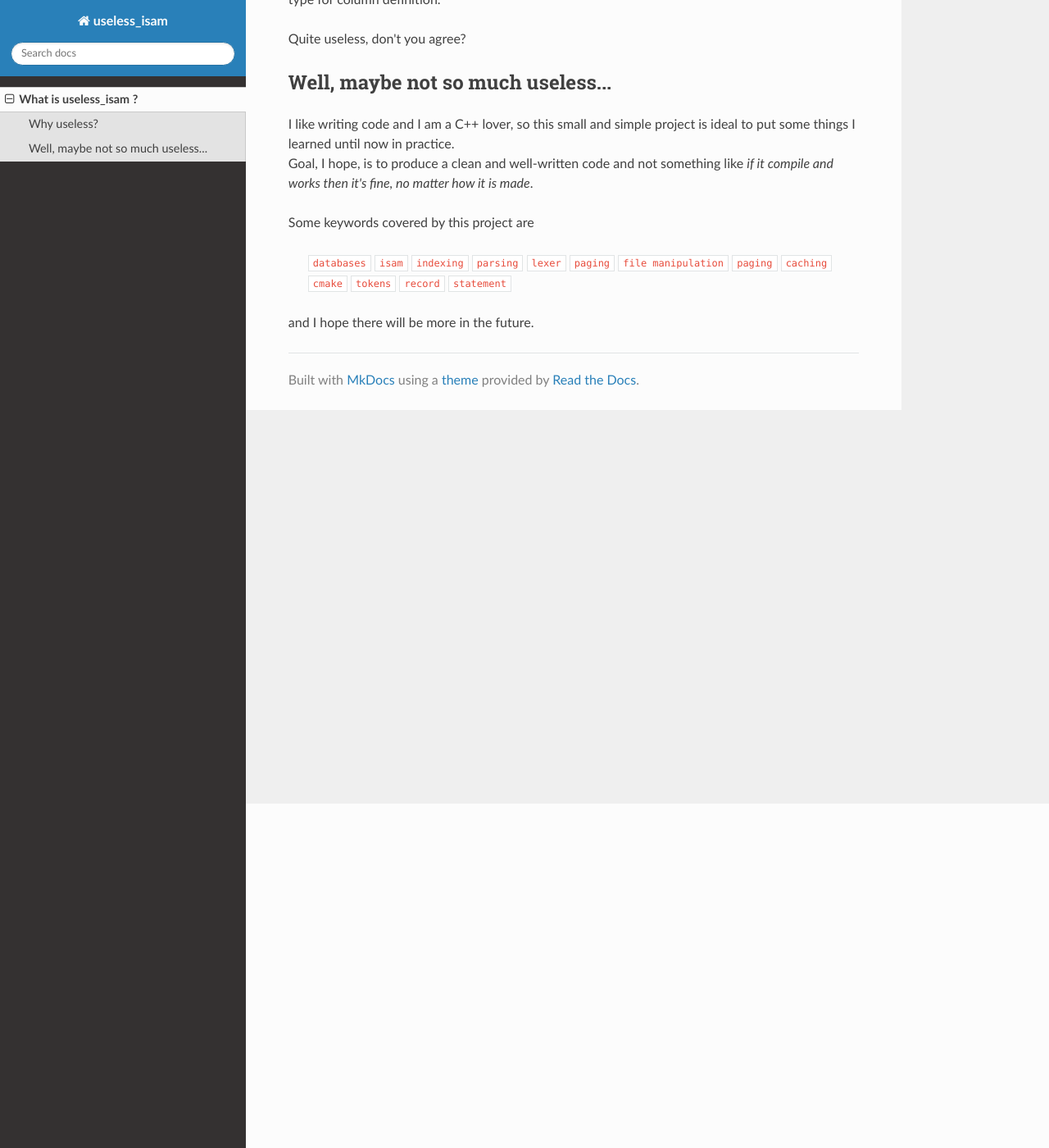
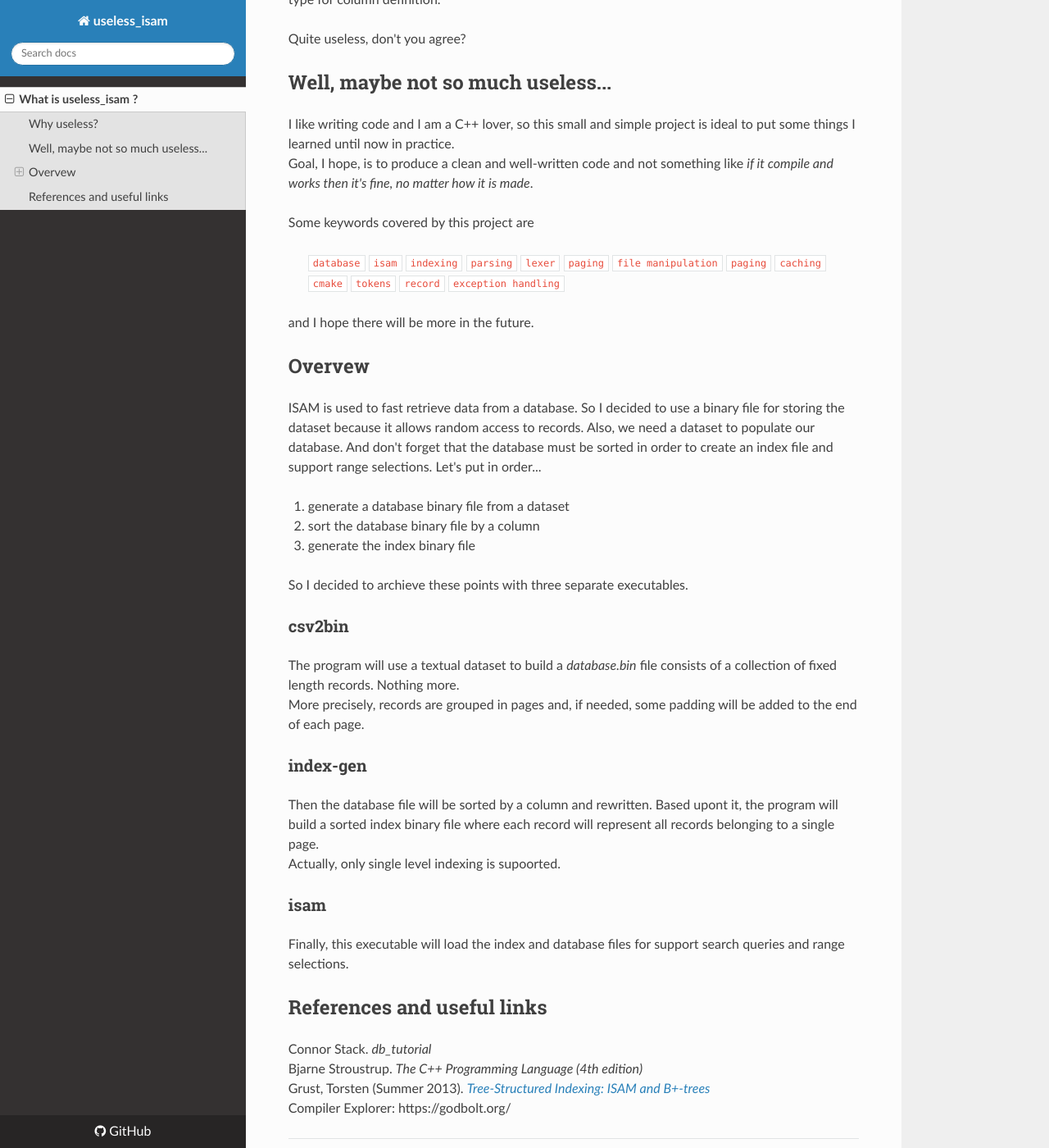
Before and after one commit to JohnHop/useless_isam, an MkDocs documentation site: the page built from docs/index.md, in a window 1280 px wide and 1400 px high, scrolled down 420 px. Shown: the whole window at 82% size. Built offline with MkDocs 1.6.1, drawn with Linux system fonts in a browser that asks for light colours; nearby versions of some CDN libraries.

Commit message:
Correzioni, + part1.md

```diff
--- a/docs/index.md
+++ b/docs/index.md
@@ -14,6 +14,36 @@ Goal, I hope, is to produce a clean and well-written code and not something like
 
 Some keywords covered by this project are
 
-> `databases` `isam` `indexing` `parsing` `lexer` `paging` `file manipulation` `paging` `caching` `cmake` `tokens` `record` `statement`
+> `database` `isam` `indexing` `parsing` `lexer` `paging` `file manipulation` `paging` `caching` `cmake` `tokens` `record` `exception handling`
 
 and I hope there will be more in the future.
+
+## Overvew
+
+ISAM is used to fast retrieve data from a database. So I decided to use a binary file for storing the dataset because it allows random access to records. Also, we need a dataset to populate our database. And don't forget that the database must be sorted in order to create an index file and support range selections. Let's put in order...
+
+1. generate a database binary file from a dataset
+2. sort the database binary file by a column
+3. generate the index binary file
+
+So I decided to archieve these points with three separate executables.
+
+### csv2bin
+
+The program will use a textual dataset to build a _database.bin_ file consists of a collection of fixed length records. Nothing more.<br>
+More precisely, records are grouped in pages and, if needed, some padding will be added to the end of each page.
+
+### index-gen
+
+Then the database file will be sorted by a column and rewritten. Based upont it, the program will build a sorted index binary file where each record will represent all records belonging to a single page.<br>
+Actually, only single level indexing is supoorted.
+
+### isam
+
+Finally, this executable will load the index and database files for support search queries and range selections.
+
+## References and useful links
+Connor Stack. _db_tutorial_<br>
+Bjarne Stroustrup. _The C++ Programming Language (4th edition)_<br>
+Grust, Torsten (Summer 2013). [_Tree-Structured Indexing: ISAM and B+-trees_](https://web.archive.org/web/20201031195459/https://db.inf.uni-tuebingen.de/staticfiles/teaching/ss13/db2/db2-04-1up.pdf)<br>
+Compiler Explorer: https://godbolt.org/
--- a/mkdocs.yml
+++ b/mkdocs.yml
@@ -1,4 +1,10 @@
 site_name: useless_isam
 site_url: https://johnhop.github.io/useless_isam
+repo_url: https://github.com/JohnHop/useless_isam
+repo_name: GitHub
 
 theme: readthedocs
+
+markdown_extensions:
+    - extra
+    - admonition
```
Also changed, not shown: 3 other files.
